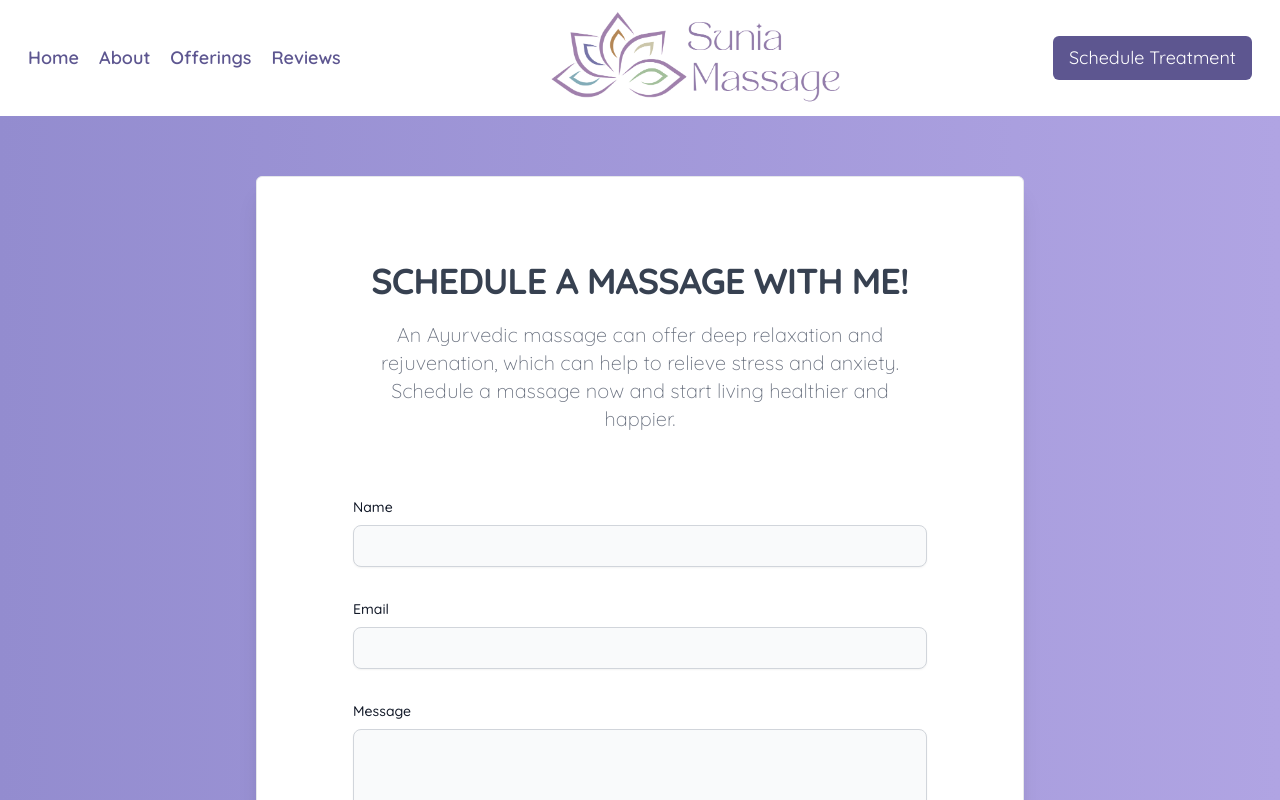
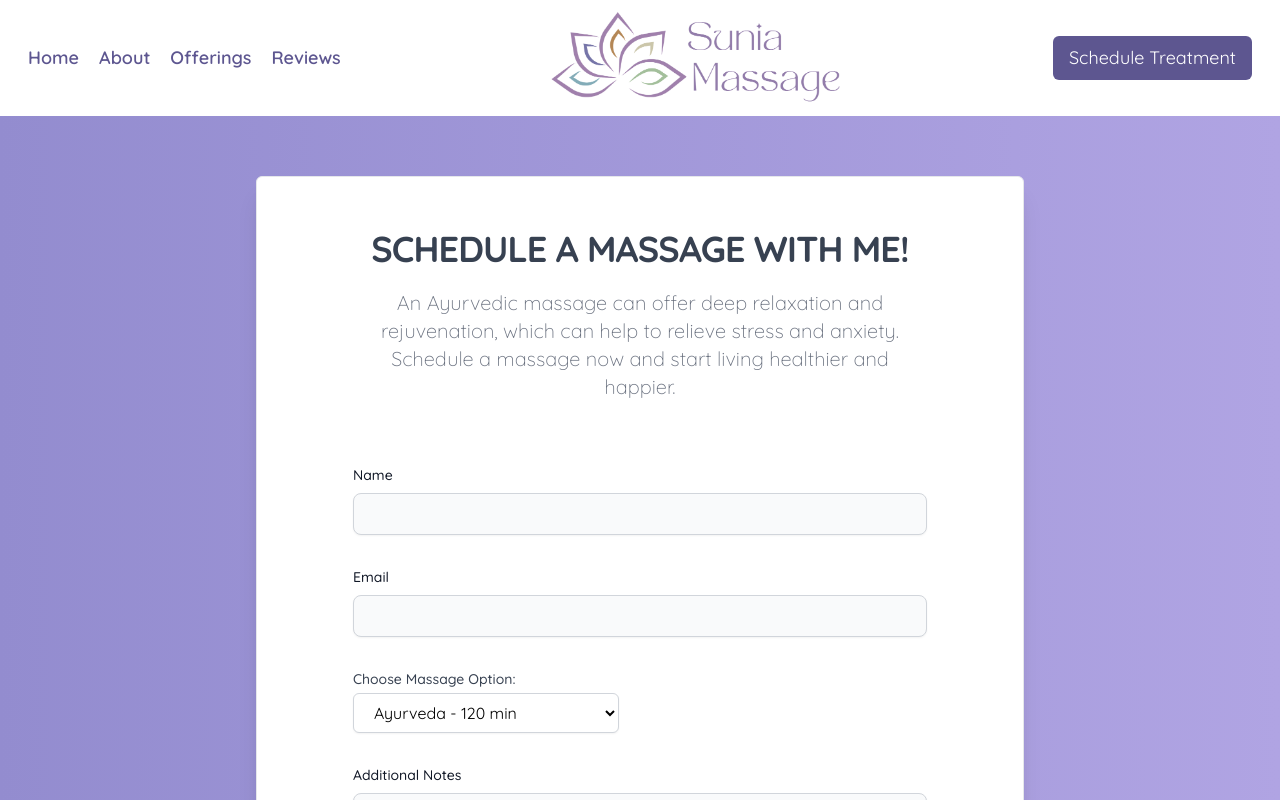
Before and after one commit to ShawnRSidwell/suniamassage, a React (Vite) app: page /contact in a window 1280 px wide. Shown: the top 800 px of the page. Built offline with nearby package versions, Linux system fonts and the light colour scheme; no server answers.

Commit message:
Fix contact

```diff
--- a/src/pages/Contact.jsx
+++ b/src/pages/Contact.jsx
@@ -12,7 +12,7 @@ function Contact() {
       <section className="gradientbackground p-3 md:pt-10 flex flex-col justify-center items-center">
         <div
           id="contact"
-          className="py-8 lg:py-16 px-4 mx-auto max-w-screen-md bg-white rounded-md md:border-[1px]  shadow-xl"
+          className="py-8 px-4 mx-auto max-w-screen-md bg-white rounded-md md:border-[1px]  shadow-xl"
         >
           <Headline className="text-center my-5">
             Schedule a Massage with Me!
--- /dev/null
+++ b/src/ui/Dropdown.jsx
@@ -0,0 +1,26 @@
+import React from "react";
+
+function Dropdown() {
+  return (
+    <div className="relative inline-block text-left">
+      <label
+        htmlFor="options"
+        className="block text-sm font-medium text-gray-700 mb-1"
+      >
+        Choose Massage Option:
+      </label>
+      <select
+        id="options"
+        name="options"
+        className="block w-full px-4 py-2 bg-white border border-gray-300 rounded-md shadow-sm focus:outline-none focus:ring-2 focus:ring-blue-500 focus:border-blue-500"
+      >
+        <option value="ayurveda">Ayurveda - 120 min</option>
+        <option value="90">Deep Bliss - 90 min</option>
+        <option value="75">Focused Serenity - 75 min</option>
+        <option value="60">Essential Relaxation - 60 min</option>
+      </select>
+    </div>
+  );
+}
+
+export default Dropdown;
--- a/src/ui/Email.jsx
+++ b/src/ui/Email.jsx
@@ -1,6 +1,7 @@
 import emailjs from "emailjs-com";
 import { useState } from "react";
 import Button from "./Button";
+import Dropdown from "./Dropdown";
 
 const SERVICE_ID = import.meta.env.VITE_EMAIL_SERVICE_ID;
 const TEMPLATE_ID = import.meta.env.VITE_EMAIL_TEMPLATE_ID;
@@ -81,13 +82,13 @@ function Email() {
               required
             />
           </div>
-
+          <Dropdown />
           <div className="sm:col-span-2">
             <label
               htmlFor="message"
               className="block mb-2 text-sm font-medium text-gray-900 "
             >
-              Message
+              Additional Notes
             </label>
             <textarea
               className="block p-2.5 w-full text-sm text-gray-900 bg-gray-50 rounded-lg shadow-sm border border-gray-300 focus:ring-primary-500 focus:border-primary-500 "
```
Also changed, not shown: 1 other file (tests, documents, lock files or other folders).
